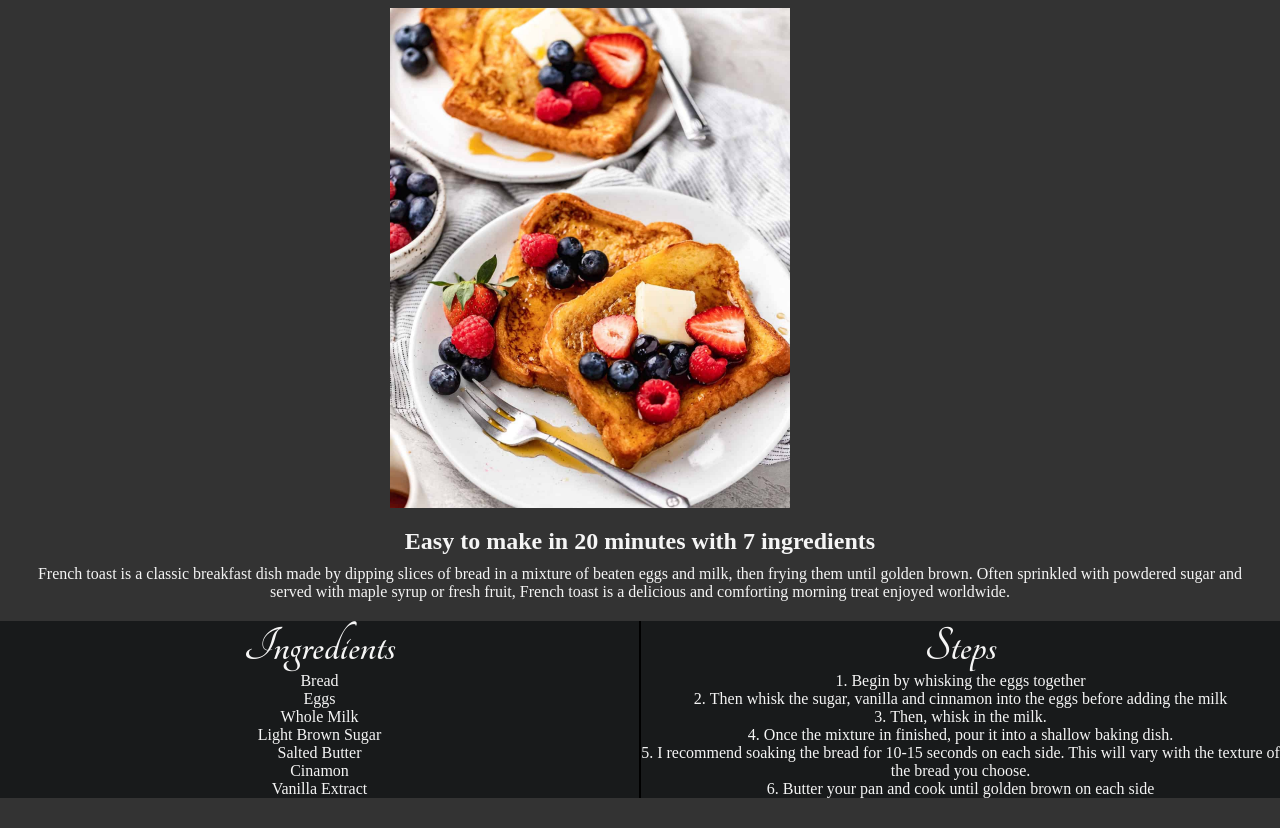
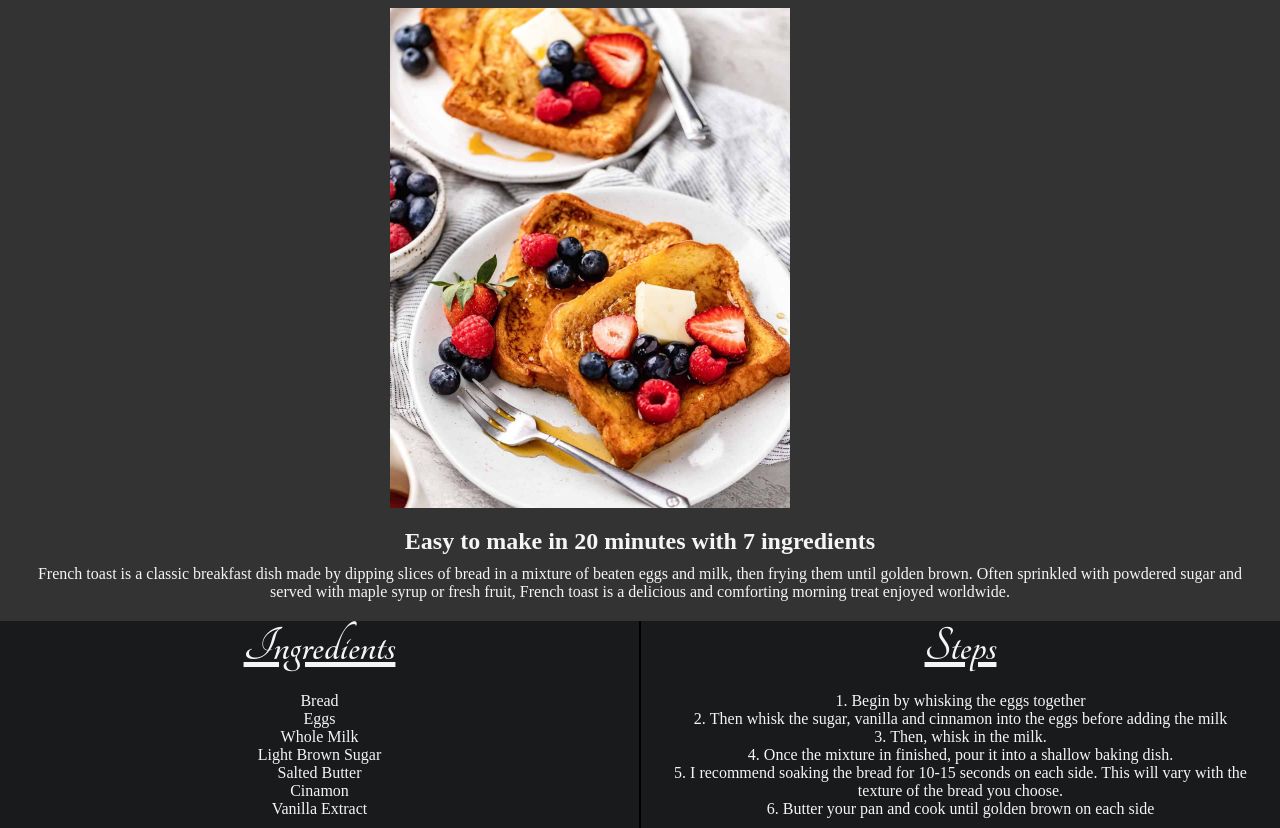
Before and after one commit to K-Scorpio/odin-recipes, a plain HTML site: page recipes/french-toast.html in a window 1280 px wide. Shown: the part 103-931 px from the top of the page. Before the commit the page ends 901 px from the top, so only its background shows below. Drawn offline with Linux system fonts and the light colour scheme.

Commit message:
Add final touch to the styling of first recipe page

```diff
--- a/recipes/recipes.css
+++ b/recipes/recipes.css
@@ -61,6 +61,8 @@ h3 {
   font-size: 50px;
   font-weight: bold;
   color: whitesmoke;
+  text-decoration: underline;
+  margin-bottom: 10px;
 }
 
 .recipe-details {
@@ -79,6 +81,7 @@ h3 {
 .ingredients ul,
 .steps ol {
   list-style-position: inside; /* Center the bullet points or numbers */
+  padding: 10px;
 }
 
 .ingredients li {
```
